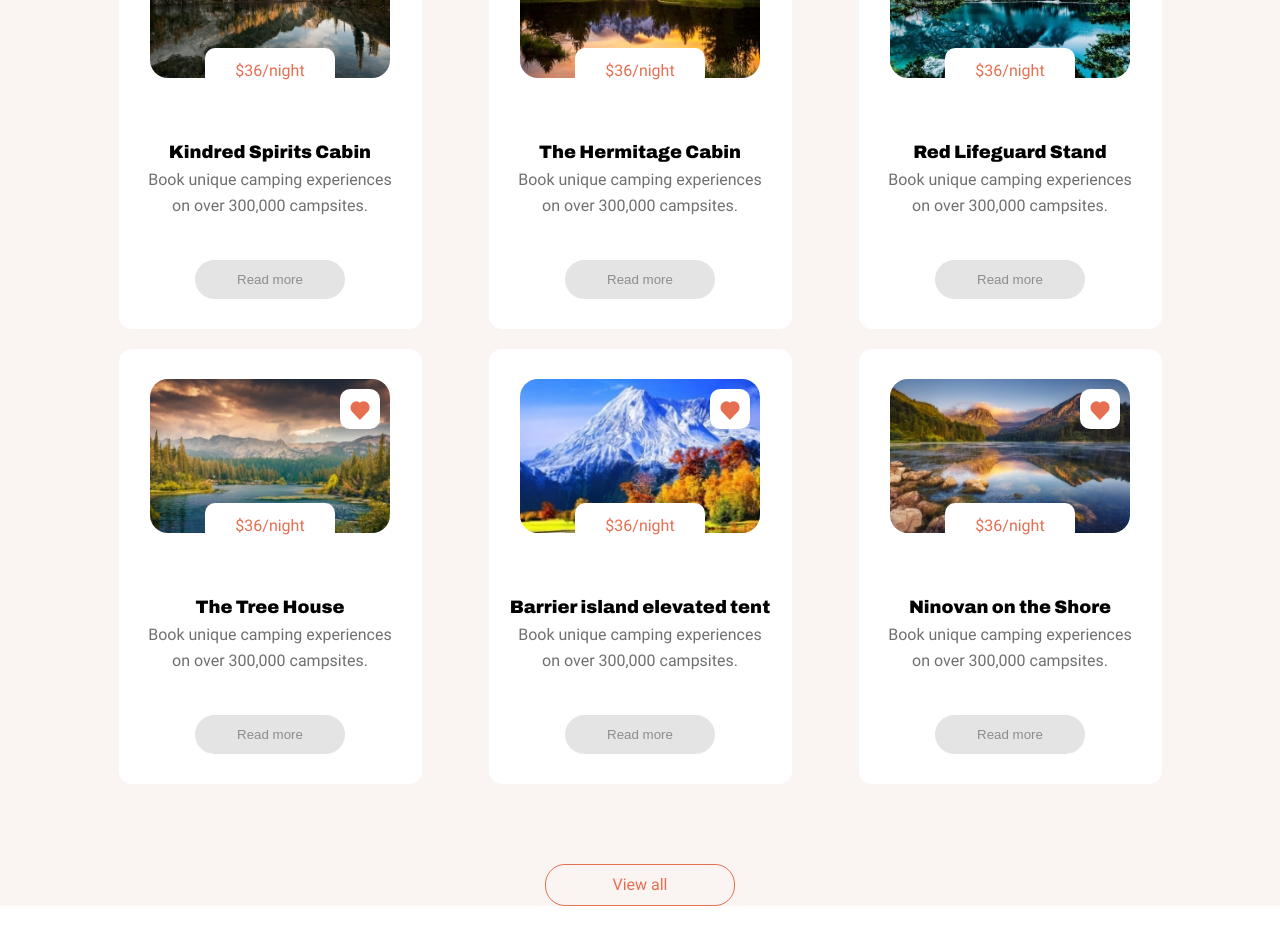
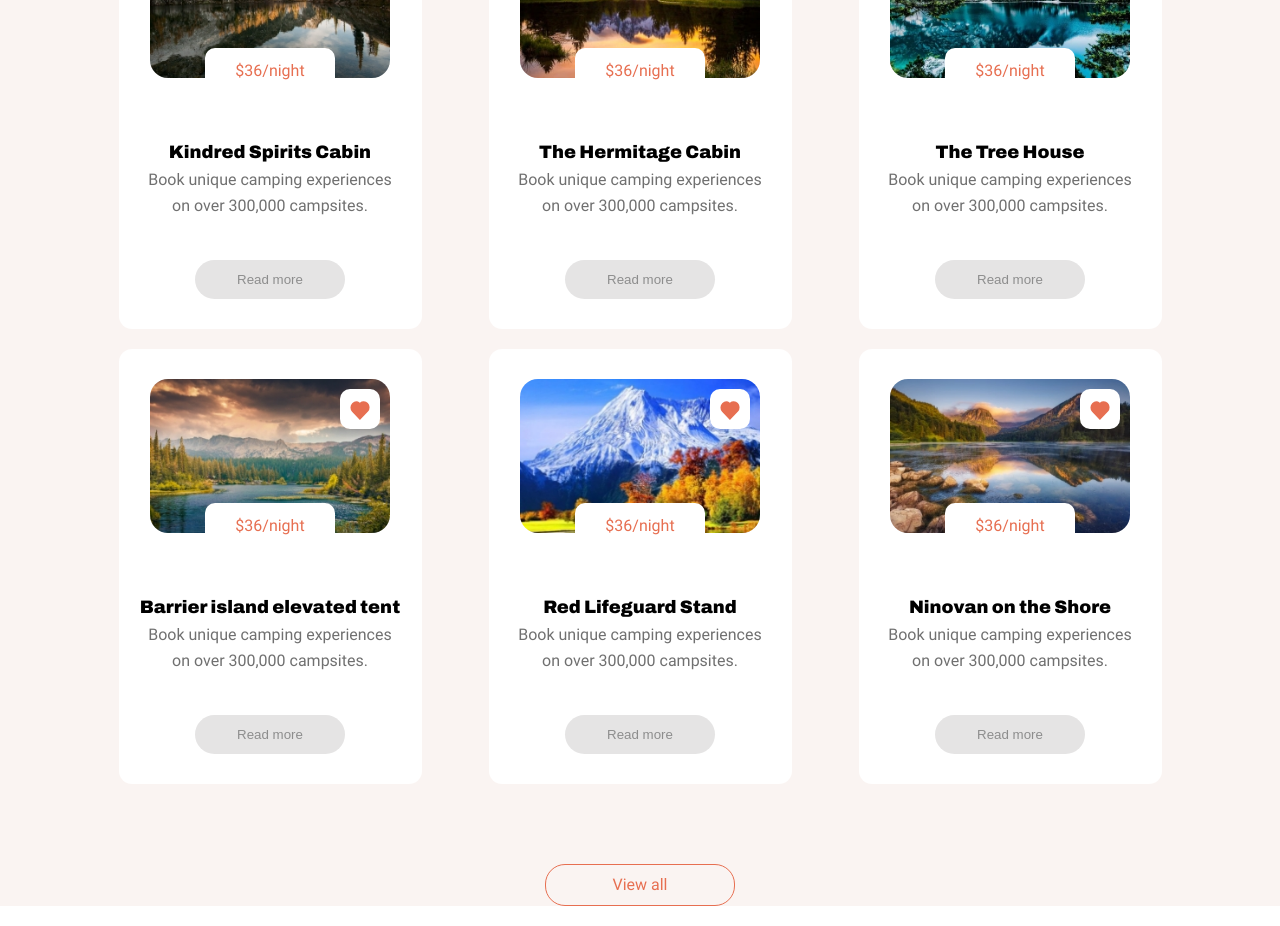
Before and after one commit to mohammad-mahdi-ghalenovi/Camping-Website-with-ReactJs, a React (Vite) app: page / in a window 1280 px wide. Shown: the part 2680-3606 px from the top of the page. Built offline with nearby package versions, Linux system fonts and the light colour scheme.

Commit message:
destinations infos changed to obj spreads

```diff
--- a/src/Main/MainContent.jsx
+++ b/src/Main/MainContent.jsx
@@ -7,6 +7,20 @@ import "./MainContent.css"
 
 
 function Main () {
+    const allDestination = [
+        {id: 1, name : "Trickle Creek Ranch" , img : "public/imgs/images/image1.jpg"},
+        {id: 2, name : "Dragonfly Tiny Cabin" , img : "public/imgs/images/image2.jpg"},
+        {id: 3, name : "Tiny Cabin in the mountains" , img : "public/imgs/images/image3.jpg"},
+        {id: 4, name : "The Stuga" , img : "public/imgs/images/image4.jpg"},
+        {id: 5, name : "Luxury Tiny Beach Cabin" , img : "public/imgs/images/image5.jpg"},
+        {id: 6, name : "The Summit Cabin" , img : "public/imgs/images/image6.jpg"},
+        {id: 7, name : "Kindred Spirits Cabin" , img : "public/imgs/images/image7.jpg"},
+        {id: 8, name : "The Hermitage Cabin" , img : "public/imgs/images/image8.jpg"},
+        {id: 9, name : "The Tree House" , img : "public/imgs/images/image9.jpg"},
+        {id: 10, name : "Barrier island elevated tent" , img : "public/imgs/images/image10.jpg"},
+        {id: 11, name : "Red Lifeguard Stand" , img : "public/imgs/images/image11.jpg"},
+        {id: 12, name : "Ninovan on the Shore" , img : "public/imgs/images/image12.jpg"},
+    ]
     return (
         <main>
         <div className="container">
@@ -24,18 +38,18 @@ function Main () {
                             & Activities
                         </h2>
                 </div>
-                <Destination name="Trickle Creek Ranch" img="public/imgs/images/image1.jpg" />
-                <Destination name="Dragonfly Tiny Cabin" img="public/imgs/images/image2.jpg" />
-                <Destination name="Tiny Cabin in the mountains" img="public/imgs/images/image3.jpg" />
-                <Destination name="The Stuga" img="public/imgs/images/image4.jpg" />
-                <Destination name="Luxury Tiny Beach Cabin" img="public/imgs/images/image5.jpg" />
-                <Destination name="The Summit Cabin" img="public/imgs/images/image6.jpg" />
-                <Destination name="Kindred Spirits Cabin" img="public/imgs/images/image7.jpg" />
-                <Destination name="The Hermitage Cabin" img="public/imgs/images/image8.jpg" />
-                <Destination name="Red Lifeguard Stand" img="public/imgs/images/image9.jpg" />
-                <Destination name="The Tree House" img="public/imgs/images/image10.jpg" />
-                <Destination name="Barrier island elevated tent" img="public/imgs/images/image11.jpg" />
-                <Destination name="Ninovan on the Shore" img="public/imgs/images/image12.jpg" />
+                <Destination {...allDestination[0]} />
+                <Destination {...allDestination[1]} />
+                <Destination {...allDestination[2]} />
+                <Destination {...allDestination[3]} />
+                <Destination {...allDestination[4]}/>
+                <Destination {...allDestination[5]} />
+                <Destination {...allDestination[6]} />
+                <Destination {...allDestination[7]} />
+                <Destination {...allDestination[8]} />
+                <Destination {...allDestination[9]}/>
+                <Destination {...allDestination[10]} />
+                <Destination {...allDestination[11]} />
                 <a href="#" className="destinations__link btn">View all</a>
             </section>
         </div>
```
